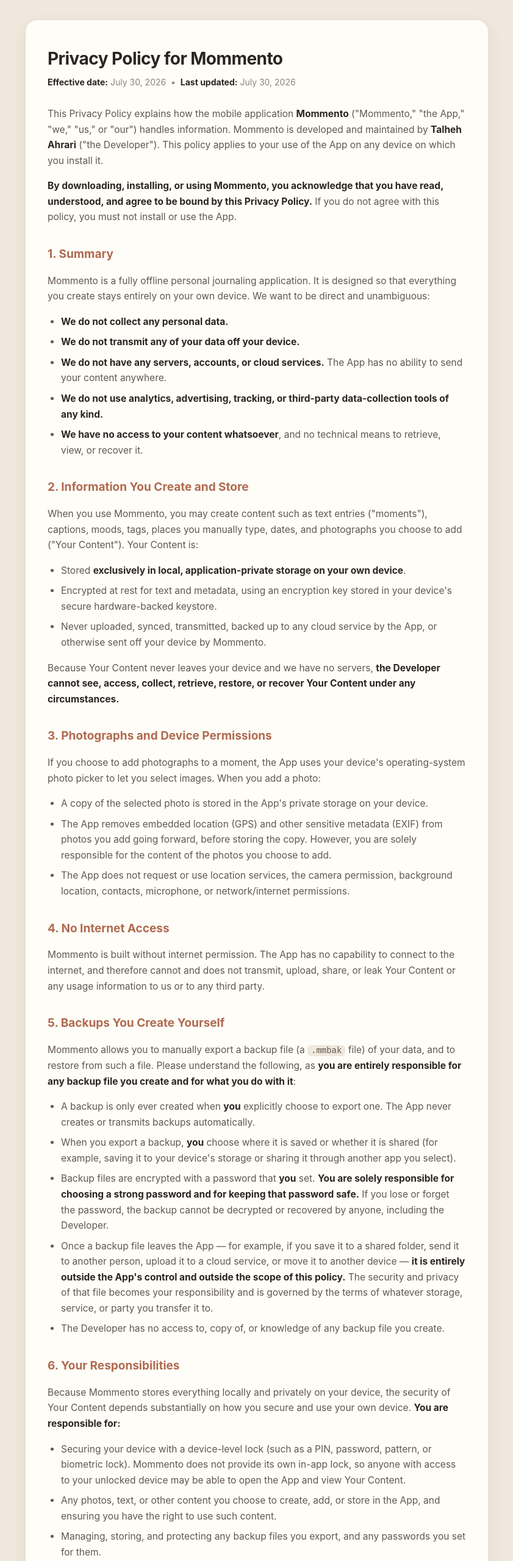
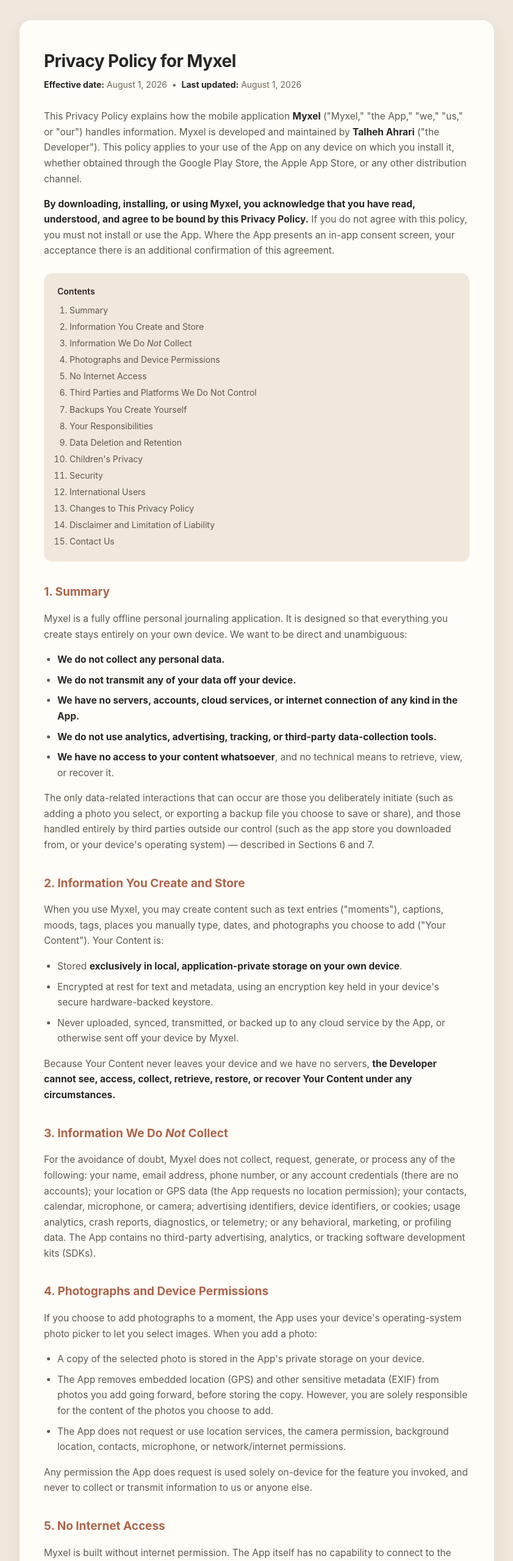
Before and after one commit to Talhe-Ahrari/mommento-privacy, a plain HTML site: page index.html in a window 1280 px wide. Shown: the top 2560 px of the page at 61% size, without its empty margins (219-1060 px from the left). Drawn offline with Linux system fonts and the light colour scheme.

Commit message:
Update privacy policy references from Mommento to Myxel

```diff
--- a/index.html
+++ b/index.html
@@ -3,15 +3,15 @@
 <head>
 <meta charset="UTF-8">
 <meta name="viewport" content="width=device-width, initial-scale=1.0">
-<title>Privacy Policy — Mommento</title>
+<title>Privacy Policy — Myxel</title>
 <style>
   :root {
     --bg: #f0e8dc;
     --card: #fffdf8;
     --ink: #2a2521;
     --ink2: #5f574d;
-    --muted: #8d8375;
-    --accent: #b06a4f;
+    --muted: #6f6557;
+    --accent: #ac6449;
     --line: rgba(42,37,33,.12);
   }
   * { box-sizing: border-box; }
@@ -24,138 +24,151 @@
     padding: 32px 16px 80px;
   }
   .wrap {
-    max-width: 760px;
+    max-width: 780px;
     margin: 0 auto;
     background: var(--card);
     border: 1px solid var(--line);
     border-radius: 20px;
-    padding: 40px 36px;
+    padding: 44px 40px;
     box-shadow: 0 8px 24px rgba(74,54,36,.08);
   }
-  h1 {
-    font-size: 28px;
-    margin: 0 0 4px;
-    letter-spacing: -0.02em;
-  }
-  .sub {
-    color: var(--muted);
-    font-size: 14px;
-    margin: 0 0 28px;
-  }
-  h2 {
-    font-size: 19px;
-    margin: 32px 0 10px;
-    color: var(--accent);
-  }
-  h3 {
-    font-size: 16px;
-    margin: 20px 0 6px;
-  }
+  h1 { font-size: 28px; margin: 0 0 4px; letter-spacing: -0.02em; }
+  .sub { color: var(--muted); font-size: 14px; margin: 0 0 28px; }
+  h2 { font-size: 19px; margin: 34px 0 10px; color: var(--accent); }
+  h3 { font-size: 16px; margin: 22px 0 6px; color: var(--ink); }
   p, li { color: var(--ink2); font-size: 15.5px; }
   ul { padding-left: 22px; }
   li { margin-bottom: 8px; }
-  a { color: var(--accent); }
+  a { color: var(--accent); font-weight: 600; }
   strong { color: var(--ink); }
-  .footer {
-    margin-top: 36px;
-    padding-top: 20px;
-    border-top: 1px solid var(--line);
-    font-size: 13.5px;
-    color: var(--muted);
-  }
-  code {
-    background: var(--bg);
-    padding: 1px 6px;
-    border-radius: 6px;
-    font-size: 14px;
-  }
+  .footer { margin-top: 38px; padding-top: 20px; border-top: 1px solid var(--line); font-size: 13.5px; color: var(--muted); }
+  code { background: var(--bg); padding: 1px 6px; border-radius: 6px; font-size: 14px; }
+  .toc { background: var(--bg); border-radius: 14px; padding: 18px 22px; margin: 24px 0 8px; }
+  .toc p { margin: 0 0 8px; font-weight: 600; color: var(--ink); font-size: 14px; }
+  .toc ol { margin: 0; padding-left: 20px; }
+  .toc li { font-size: 14px; margin-bottom: 4px; }
 </style>
 </head>
 <body>
 <div class="wrap">
 
-<h1>Privacy Policy for Mommento</h1>
-<p class="sub"><strong>Effective date:</strong> July 30, 2026 &nbsp;•&nbsp; <strong>Last updated:</strong> July 30, 2026</p>
+<h1>Privacy Policy for Myxel</h1>
+<p class="sub"><strong>Effective date:</strong> August 1, 2026 &nbsp;•&nbsp; <strong>Last updated:</strong> August 1, 2026</p>
 
-<p>This Privacy Policy explains how the mobile application <strong>Mommento</strong> ("Mommento," "the App," "we," "us," or "our") handles information. Mommento is developed and maintained by <strong>Talheh Ahrari</strong> ("the Developer"). This policy applies to your use of the App on any device on which you install it.</p>
+<p>This Privacy Policy explains how the mobile application <strong>Myxel</strong> ("Myxel," "the App," "we," "us," or "our") handles information. Myxel is developed and maintained by <strong>Talheh Ahrari</strong> ("the Developer"). This policy applies to your use of the App on any device on which you install it, whether obtained through the Google Play Store, the Apple App Store, or any other distribution channel.</p>
 
-<p><strong>By downloading, installing, or using Mommento, you acknowledge that you have read, understood, and agree to be bound by this Privacy Policy.</strong> If you do not agree with this policy, you must not install or use the App.</p>
+<p><strong>By downloading, installing, or using Myxel, you acknowledge that you have read, understood, and agree to be bound by this Privacy Policy.</strong> If you do not agree with this policy, you must not install or use the App. Where the App presents an in-app consent screen, your acceptance there is an additional confirmation of this agreement.</p>
+
+<div class="toc">
+<p>Contents</p>
+<ol>
+  <li>Summary</li>
+  <li>Information You Create and Store</li>
+  <li>Information We Do <em>Not</em> Collect</li>
+  <li>Photographs and Device Permissions</li>
+  <li>No Internet Access</li>
+  <li>Third Parties and Platforms We Do Not Control</li>
+  <li>Backups You Create Yourself</li>
+  <li>Your Responsibilities</li>
+  <li>Data Deletion and Retention</li>
+  <li>Children's Privacy</li>
+  <li>Security</li>
+  <li>International Users</li>
+  <li>Changes to This Privacy Policy</li>
+  <li>Disclaimer and Limitation of Liability</li>
+  <li>Contact Us</li>
+</ol>
+</div>
 
 <h2>1. Summary</h2>
-<p>Mommento is a fully offline personal journaling application. It is designed so that everything you create stays entirely on your own device. We want to be direct and unambiguous:</p>
+<p>Myxel is a fully offline personal journaling application. It is designed so that everything you create stays entirely on your own device. We want to be direct and unambiguous:</p>
 <ul>
   <li><strong>We do not collect any personal data.</strong></li>
   <li><strong>We do not transmit any of your data off your device.</strong></li>
-  <li><strong>We do not have any servers, accounts, or cloud services.</strong> The App has no ability to send your content anywhere.</li>
-  <li><strong>We do not use analytics, advertising, tracking, or third-party data-collection tools of any kind.</strong></li>
+  <li><strong>We have no servers, accounts, cloud services, or internet connection of any kind in the App.</strong></li>
+  <li><strong>We do not use analytics, advertising, tracking, or third-party data-collection tools.</strong></li>
   <li><strong>We have no access to your content whatsoever</strong>, and no technical means to retrieve, view, or recover it.</li>
 </ul>
+<p>The only data-related interactions that can occur are those you deliberately initiate (such as adding a photo you select, or exporting a backup file you choose to save or share), and those handled entirely by third parties outside our control (such as the app store you downloaded from, or your device's operating system) — described in Sections 6 and 7.</p>
 
 <h2>2. Information You Create and Store</h2>
-<p>When you use Mommento, you may create content such as text entries ("moments"), captions, moods, tags, places you manually type, dates, and photographs you choose to add ("Your Content"). Your Content is:</p>
+<p>When you use Myxel, you may create content such as text entries ("moments"), captions, moods, tags, places you manually type, dates, and photographs you choose to add ("Your Content"). Your Content is:</p>
 <ul>
   <li>Stored <strong>exclusively in local, application-private storage on your own device</strong>.</li>
-  <li>Encrypted at rest for text and metadata, using an encryption key stored in your device's secure hardware-backed keystore.</li>
-  <li>Never uploaded, synced, transmitted, backed up to any cloud service by the App, or otherwise sent off your device by Mommento.</li>
+  <li>Encrypted at rest for text and metadata, using an encryption key held in your device's secure hardware-backed keystore.</li>
+  <li>Never uploaded, synced, transmitted, or backed up to any cloud service by the App, or otherwise sent off your device by Myxel.</li>
 </ul>
 <p>Because Your Content never leaves your device and we have no servers, <strong>the Developer cannot see, access, collect, retrieve, restore, or recover Your Content under any circumstances.</strong></p>
 
-<h2>3. Photographs and Device Permissions</h2>
+<h2>3. Information We Do <em>Not</em> Collect</h2>
+<p>For the avoidance of doubt, Myxel does not collect, request, generate, or process any of the following: your name, email address, phone number, or any account credentials (there are no accounts); your location or GPS data (the App requests no location permission); your contacts, calendar, microphone, or camera; advertising identifiers, device identifiers, or cookies; usage analytics, crash reports, diagnostics, or telemetry; or any behavioral, marketing, or profiling data. The App contains no third-party advertising, analytics, or tracking software development kits (SDKs).</p>
+
+<h2>4. Photographs and Device Permissions</h2>
 <p>If you choose to add photographs to a moment, the App uses your device's operating-system photo picker to let you select images. When you add a photo:</p>
 <ul>
   <li>A copy of the selected photo is stored in the App's private storage on your device.</li>
   <li>The App removes embedded location (GPS) and other sensitive metadata (EXIF) from photos you add going forward, before storing the copy. However, you are solely responsible for the content of the photos you choose to add.</li>
   <li>The App does not request or use location services, the camera permission, background location, contacts, microphone, or network/internet permissions.</li>
 </ul>
+<p>Any permission the App does request is used solely on-device for the feature you invoked, and never to collect or transmit information to us or anyone else.</p>
 
-<h2>4. No Internet Access</h2>
-<p>Mommento is built without internet permission. The App has no capability to connect to the internet, and therefore cannot and does not transmit, upload, share, or leak Your Content or any usage information to us or to any third party.</p>
+<h2>5. No Internet Access</h2>
+<p>Myxel is built without internet permission. The App itself has no capability to connect to the internet, and therefore cannot and does not transmit, upload, share, or leak Your Content or any usage information to us or to any third party. The only exception is that, if you tap a link we provide (such as the link to this Privacy Policy), your device's own web browser — a separate application governed by its own terms — will open to display that page; the App does not itself fetch or transmit any data in doing so.</p>
 
-<h2>5. Backups You Create Yourself</h2>
-<p>Mommento allows you to manually export a backup file (a <code>.mmbak</code> file) of your data, and to restore from such a file. Please understand the following, as <strong>you are entirely responsible for any backup file you create and for what you do with it</strong>:</p>
+<h2>6. Third Parties and Platforms We Do Not Control</h2>
+<p>While Myxel itself collects and transmits nothing, you should understand that the environment in which any app runs involves third parties whose data practices are entirely outside the Developer's control and are governed by <em>their</em> policies, not this one. These may include, without limitation:</p>
+<ul>
+  <li><strong>App stores (Google Play, Apple App Store).</strong> When you download, install, update, purchase, or manage the App, the store operator (Google LLC or Apple Inc.) may collect information such as your account details, device identifiers, download and purchase records, and diagnostics, in accordance with its own privacy policy. This happens between you and the store; the App neither performs nor receives any of it.</li>
+  <li><strong>Your device operating system (Android, iOS).</strong> Your device's operating system and its manufacturer may process information about app usage, storage, permissions, and system-level backups according to their own settings and policies. For example, a device-level or cloud backup feature you have enabled at the operating-system or account level (such as an Android or iCloud device backup) is controlled by you and your platform, not by the App. Myxel sets standard flags to opt out of automatic system backup of its data where the platform supports this, but you remain responsible for your own device and account backup settings.</li>
+  <li><strong>Any app or service you choose to interact with.</strong> If you use another application (for example, a file manager, a messaging app, an email app such as Gmail, or a cloud-storage service) to save, open, move, or share a backup file you exported from Myxel, that other application or service is a third party governed by its own terms and privacy policy. Once data leaves Myxel through your action, its handling is your responsibility and that of the service you chose.</li>
+</ul>
+<p>We encourage you to review the privacy policies of your app store, device manufacturer, operating system, and any third-party app or service you use in connection with Myxel. <strong>The Developer is not responsible for, and this policy does not cover, the data practices of any such third party.</strong></p>
+
+<h2>7. Backups You Create Yourself</h2>
+<p>Myxel allows you to manually export a backup file of your data, and to restore from such a file. Please understand the following, as <strong>you are entirely responsible for any backup file you create and for what you do with it</strong>:</p>
 <ul>
   <li>A backup is only ever created when <strong>you</strong> explicitly choose to export one. The App never creates or transmits backups automatically.</li>
-  <li>When you export a backup, <strong>you</strong> choose where it is saved or whether it is shared (for example, saving it to your device's storage or sharing it through another app you select).</li>
+  <li>When you export a backup, <strong>you</strong> choose where it is saved or whether it is shared (for example, saving it to your device's storage, or sharing it through another app you select).</li>
   <li>Backup files are encrypted with a password that <strong>you</strong> set. <strong>You are solely responsible for choosing a strong password and for keeping that password safe.</strong> If you lose or forget the password, the backup cannot be decrypted or recovered by anyone, including the Developer.</li>
-  <li>Once a backup file leaves the App — for example, if you save it to a shared folder, send it to another person, upload it to a cloud service, or move it to another device — <strong>it is entirely outside the App's control and outside the scope of this policy.</strong> The security and privacy of that file becomes your responsibility and is governed by the terms of whatever storage, service, or party you transfer it to.</li>
+  <li>Once a backup file leaves the App — for example, if you save it to a shared folder, send it to another person, attach it to an email, upload it to a cloud service, or move it to another device — <strong>it is entirely outside the App's control and outside the scope of this policy.</strong> Its security and privacy become your responsibility and are governed by the terms of whatever storage, service, or party you transfer it to.</li>
   <li>The Developer has no access to, copy of, or knowledge of any backup file you create.</li>
 </ul>
 
-<h2>6. Your Responsibilities</h2>
-<p>Because Mommento stores everything locally and privately on your device, the security of Your Content depends substantially on how you secure and use your own device. <strong>You are responsible for:</strong></p>
+<h2>8. Your Responsibilities</h2>
+<p>Because Myxel stores everything locally and privately on your device, the security of Your Content depends substantially on how you secure and use your own device. <strong>You are responsible for:</strong></p>
 <ul>
-  <li>Securing your device with a device-level lock (such as a PIN, password, pattern, or biometric lock). Mommento does not provide its own in-app lock, so anyone with access to your unlocked device may be able to open the App and view Your Content.</li>
-  <li>Any photos, text, or other content you choose to create, add, or store in the App, and ensuring you have the right to use such content.</li>
+  <li>Securing your device with a device-level lock (such as a PIN, password, pattern, or biometric lock). Myxel does not provide its own in-app lock, so anyone with access to your unlocked device may be able to open the App and view Your Content.</li>
+  <li>Any photos, text, or other content you choose to create, add, or store in the App, and ensuring you have the right to use such content and that it complies with applicable law.</li>
   <li>Managing, storing, and protecting any backup files you export, and any passwords you set for them.</li>
   <li>Any data loss that may result from, among other things, deleting the App, deleting content within the App (which is permanent and cannot be undone), resetting or losing your device, device failure, operating-system changes, or losing a backup password.</li>
-  <li>Complying with all applicable laws in your use of the App and Your Content.</li>
+  <li>Your own device, account, operating-system, and third-party app settings, including any system-level or cloud backup features you have enabled.</li>
 </ul>
 
-<h2>7. Data Deletion and Retention</h2>
-<p>We do not retain any of your data, because we never receive it. Your Content remains on your device until you delete it or uninstall the App. Deleting a moment permanently removes it and its associated photo files from your device with no undo. Uninstalling the App permanently deletes all of its locally stored data. Because we have no servers and no copy of your data, there is nothing for us to delete on our end and no way for us to restore anything after it is deleted from your device.</p>
+<h2>9. Data Deletion and Retention</h2>
+<p>We do not retain any of your data, because we never receive it. Your Content remains on your device until you delete it or uninstall the App. Deleting a moment permanently removes it and its associated photo files from your device with no undo. Uninstalling the App permanently deletes all of its locally stored data. Because we have no servers and no copy of your data, there is nothing for us to delete on our end and no way for us to restore anything after it is deleted from your device. Any data collected by a third party (such as an app store) is subject to that third party's own retention and deletion practices, which you must pursue with them directly.</p>
 
-<h2>8. Children's Privacy</h2>
-<p>Mommento does not collect any data from anyone, including children. The App is a general-audience, offline journaling tool and is not directed at children under the age of 13 (or the equivalent minimum age in your jurisdiction). Because we collect no information whatsoever, we do not knowingly collect personal information from children. If you are a parent or guardian and permit a child to use the App on a device, you are responsible for supervising that use.</p>
+<h2>10. Children's Privacy</h2>
+<p>Myxel does not collect any data from anyone, including children. The App is a general-audience, offline journaling tool and is not directed at children under the age of 13 (or the equivalent minimum age in your jurisdiction, such as 16 in parts of the European Union). Because we collect no information whatsoever, we do not knowingly collect personal information from children, and the App is not designed to be attractive to or targeted at children. If you are a parent or guardian and permit a child to use the App on a device, you are responsible for supervising that use. If you believe a child has provided information to us — which, given the App's design, is not technically possible — please contact us so we can address your concern.</p>
 
-<h2>9. Third-Party Services</h2>
-<p>The App itself integrates no third-party analytics, advertising, or data-collection services. Note that if you obtained Mommento through an app distribution platform (such as the Google Play Store), that platform has its own privacy policy and terms governing your download and use of apps through it, which are outside our control. Similarly, if you use another app or service of your choosing to store or share a backup file you exported, that app or service is a third party governed by its own terms, not by this policy.</p>
+<h2>11. Security</h2>
+<p>We implement reasonable technical measures within the App to protect Your Content on your device, including at-rest encryption of text and metadata using a key held in your device's secure keystore, isolation of App data in private application storage, removal of sensitive metadata from newly added photos, opting out of automatic system backup where the platform supports it, and preventing the App's contents from appearing in the device's recent-apps preview or screenshots. However, <strong>no method of electronic storage is completely secure, and we cannot guarantee absolute security</strong>, particularly if your device is lost, stolen, compromised, "rooted," "jailbroken," running modified software, or accessed by someone to whom you have granted access. You acknowledge that you provide and store Your Content at your own risk.</p>
 
-<h2>10. Security</h2>
-<p>We implement reasonable technical measures within the App to protect Your Content on your device, including at-rest encryption of text and metadata using a key held in your device's secure keystore, isolation of App data in private application storage, removal of sensitive metadata from newly added photos, and preventing the App's contents from appearing in the device's recent-apps preview or screenshots. However, <strong>no method of electronic storage is completely secure, and we cannot guarantee absolute security</strong>, particularly if your device is lost, stolen, compromised, "rooted," "jailbroken," running modified software, or accessed by someone to whom you have granted access. You acknowledge that you provide and store Your Content at your own risk.</p>
+<h2>12. International Users</h2>
+<p>Myxel processes no data on any server and transfers no data across borders, because all processing happens locally on your own device. Regardless of where you are located, Your Content stays on your device. Where data-protection laws such as the EU/UK General Data Protection Regulation (GDPR) or the California Consumer Privacy Act (CCPA) apply, please note that because we do not collect, process, sell, or share any personal data, the rights those laws grant (such as access, correction, deletion, or opt-out of sale) are satisfied inherently: you already hold, control, and can delete all of your own data directly on your device at any time, and there is no data held by us to request or object to.</p>
 
-<h2>11. Changes to This Privacy Policy</h2>
-<p>We may update this Privacy Policy from time to time, for example to reflect changes to the App or to legal requirements. When we do, we will revise the "Last updated" date at the top of this policy and post the updated version at this URL. Your continued use of the App after any change constitutes your acceptance of the updated policy. We encourage you to review this policy periodically.</p>
+<h2>13. Changes to This Privacy Policy</h2>
+<p>We may update this Privacy Policy from time to time, for example to reflect changes to the App or to legal requirements. When we do, we will revise the "Last updated" date at the top of this policy and post the updated version at this URL. Material changes may also be reflected in a future version of the App. Your continued use of the App after any change constitutes your acceptance of the updated policy. We encourage you to review this policy periodically.</p>
 
-<h2>12. Disclaimer and Limitation of Liability</h2>
-<p>To the fullest extent permitted by applicable law, the App is provided on an "as is" and "as available" basis, without warranties of any kind, whether express or implied. To the fullest extent permitted by applicable law, the Developer shall not be liable for any loss of data, loss of content, loss of backup passwords, unauthorized access to your device, or any indirect, incidental, special, consequential, or exemplary damages arising out of or in connection with your use of, or inability to use, the App. Some jurisdictions do not allow certain limitations, so some of the above may not apply to you.</p>
+<h2>14. Disclaimer and Limitation of Liability</h2>
+<p>To the fullest extent permitted by applicable law, the App is provided on an "as is" and "as available" basis, without warranties of any kind, whether express or implied, including but not limited to warranties of merchantability, fitness for a particular purpose, and non-infringement. To the fullest extent permitted by applicable law, the Developer shall not be liable for any loss of data, loss of content, loss of backup passwords, unauthorized access to your device, or any indirect, incidental, special, consequential, punitive, or exemplary damages arising out of or in connection with your use of, or inability to use, the App, even if advised of the possibility of such damages. Some jurisdictions do not allow the exclusion of certain warranties or the limitation of certain liabilities, so some of the above limitations may not apply to you; in such cases, our liability is limited to the maximum extent permitted by law.</p>
 
-<h2>13. Contact Us</h2>
+<h2>15. Contact Us</h2>
 <p>If you have any questions about this Privacy Policy, you can contact the Developer at:</p>
 <p><strong>Talheh Ahrari</strong><br>
-Email: <a href="mailto:ahraritalhe@gmail.com">ahraritalhe@gmail.com</a></p>
+Email: <a href="mailto:myxel.app@gmail.com">myxel.app@gmail.com</a></p>
 
 <div class="footer">
-  Mommento is a fully offline application. Your moments never leave your device.<br>
+  Myxel is a fully offline application. Your moments never leave your device.<br>
   © 2026 Talheh Ahrari. All rights reserved.
 </div>
 
```
